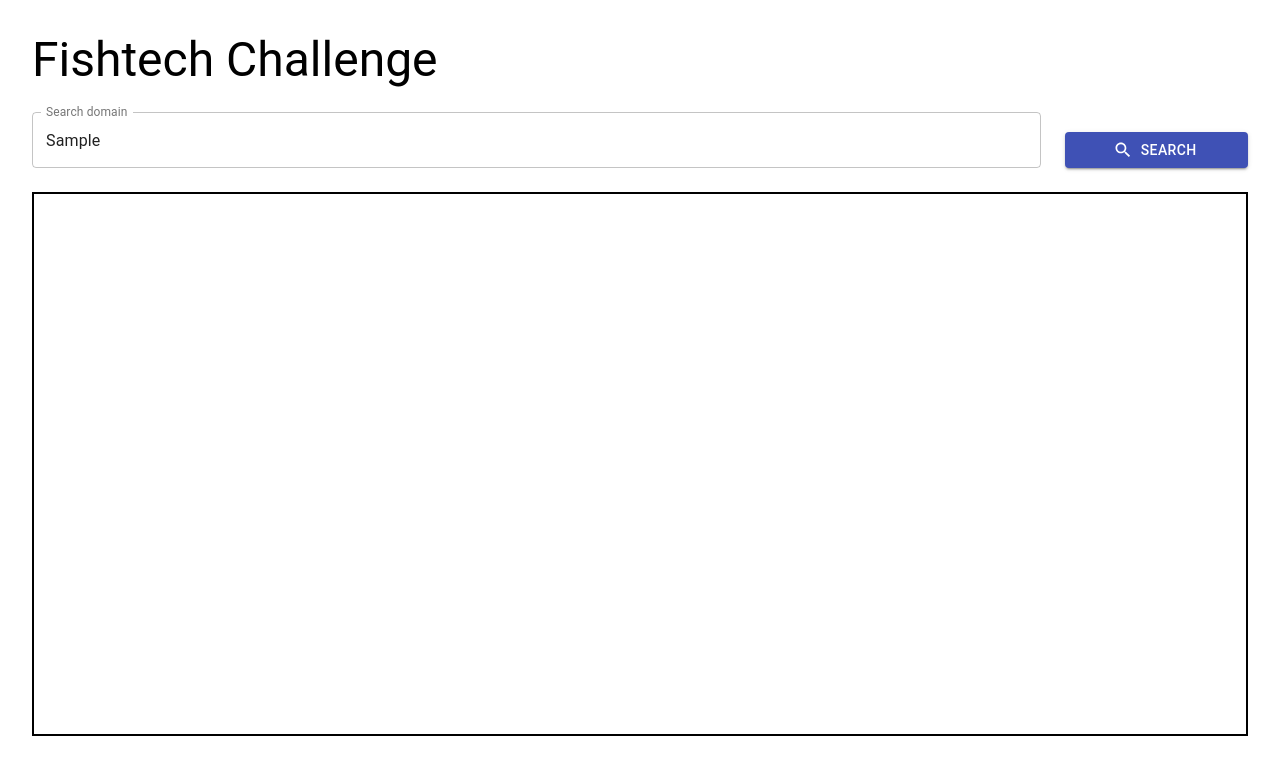
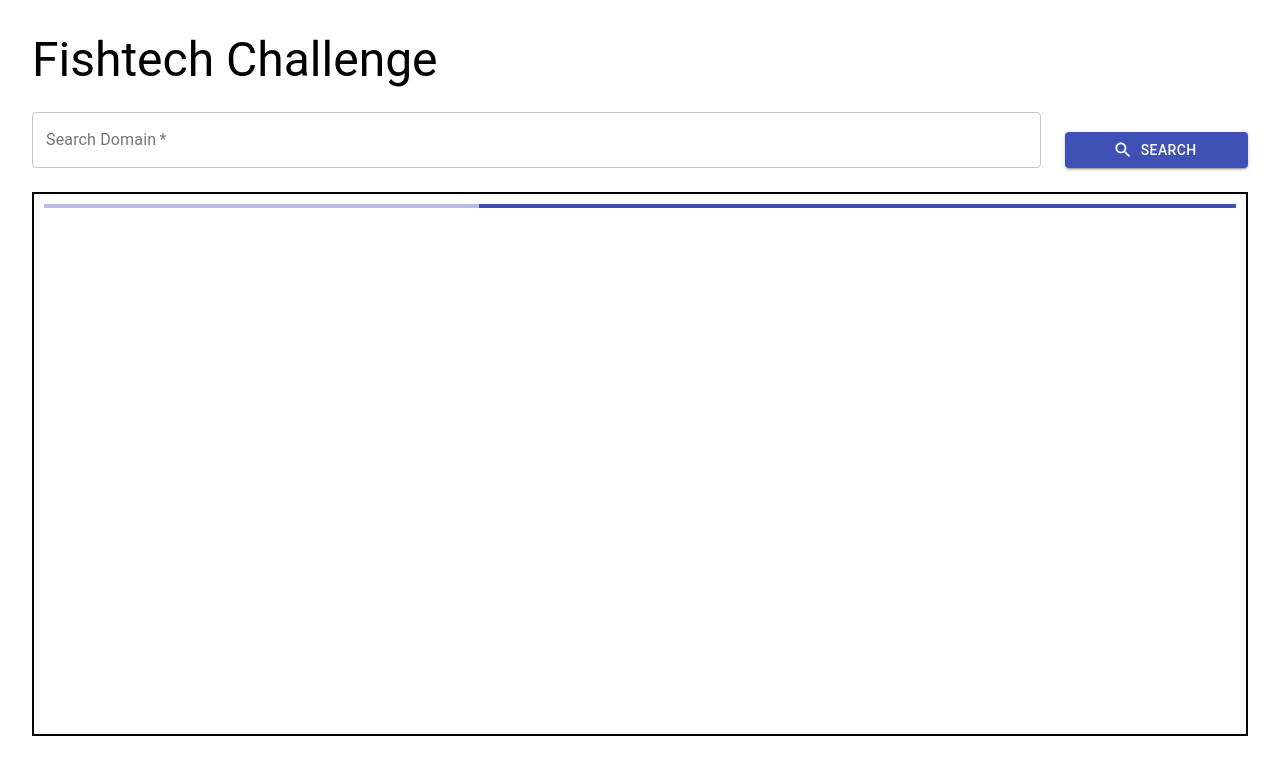
Before and after one commit to Hyunsujk/fishtech_challenge, a React (Create React App) app in the folder client/: page / in a window 1280 px wide. Both pictures are taken after typing "Sample" into the empty fields and a click on the button "SEARCH". Shown: the top 774 px of the page. Built offline with nearby package versions, Linux system fonts and the light colour scheme; no server answers.

Commit message:
update search bar with formik

```diff
--- a/client/src/containers/Home.js
+++ b/client/src/containers/Home.js
@@ -1,5 +1,14 @@
 import React from "react";
-import { Button, TextField, Grid, Box, Typography } from "@material-ui/core";
+import { Formik, Form, Field } from "formik";
+import * as Yup from "yup";
+import { FormikTextField } from "../components/FormikTextFields";
+import {
+  Button,
+  Grid,
+  Box,
+  Typography,
+  LinearProgress,
+} from "@material-ui/core";
 import SearchIcon from "@material-ui/icons/Search";
 import styled from "styled-components";
 
@@ -16,19 +25,26 @@ const ResultContainer = styled(Box)`
   min-width: 500px;
 `;
 
+const validationSchema = Yup.object().shape({
+  search: Yup.string().required("Required"),
+});
+
 const Home = () => {
-  const [searchString, setSearchString] = React.useState("");
   const [data, setData] = React.useState(null);
+  const [isLoading, setIsLoading] = React.useState(false);
 
-  const handleSearch = () => {
-    console.log("searchString", searchString);
+  const handleSearch = (searchString) => {
+    setIsLoading(true);
     fetch("/getData", {
       method: "POST",
       headers: { "Content-Type": "application/json" },
-      body: JSON.stringify({ searchString: searchString }),
+      body: JSON.stringify({ searchString: searchString.search }),
     })
       .then((res) => res.json())
-      .then((data) => setData(data.WhoisRecord))
+      .then((data) => {
+        setData(data.WhoisRecord);
+        setIsLoading(false);
+      })
       .catch((err) => console.log(err));
   };
 
@@ -45,6 +61,18 @@ const Home = () => {
           <Typography variant="h3">Fishtech Challenge</Typography>
         </Grid>
         <Grid item xs={12}>
+          <Formik
+            initialValues={{ search: "" }}
+            validationSchema={validationSchema}
+            onSubmit={(values, { setSubmitting, resetForm }) => {
+              setSubmitting(true);
+              handleSearch(values);
+              resetForm({});
+              setSubmitting(false);
+            }}
+          >
+            {({ isSubmitting }) => (
+              <Form>
                 <Grid
                   container
                   direction="row"
@@ -53,31 +81,38 @@ const Home = () => {
                   spacing={3}
                 >
                   <Grid item xs>
-              <TextField
-                fullWidth
-                label="Search domain"
-                variant="outlined"
-                onChange={(e) => setSearchString(e.target.value)}
+                    <Field
+                      component={FormikTextField}
+                      label="Search Domain"
+                      name="search"
                     />
                   </Grid>
                   <Grid item xs={2}>
                     <Button
+                      disabled={isSubmitting}
+                      type="submit"
                       fullWidth
                       color="primary"
                       variant="contained"
                       startIcon={<SearchIcon />}
-                onClick={handleSearch}
                     >
                       Search
                     </Button>
                   </Grid>
                 </Grid>
+              </Form>
+            )}
+          </Formik>
         </Grid>
         <Grid item xs={12}>
           <ResultContainer component="div" overflow="auto" whiteSpace="normal">
+            {isLoading ? (
+              <LinearProgress />
+            ) : (
               <div>
                 <pre>{data ? JSON.stringify(data, null, 2) : null}</pre>
               </div>
+            )}
           </ResultContainer>
         </Grid>
       </Grid>
```
Lines whose indentation alone changed are shown as unchanged.
